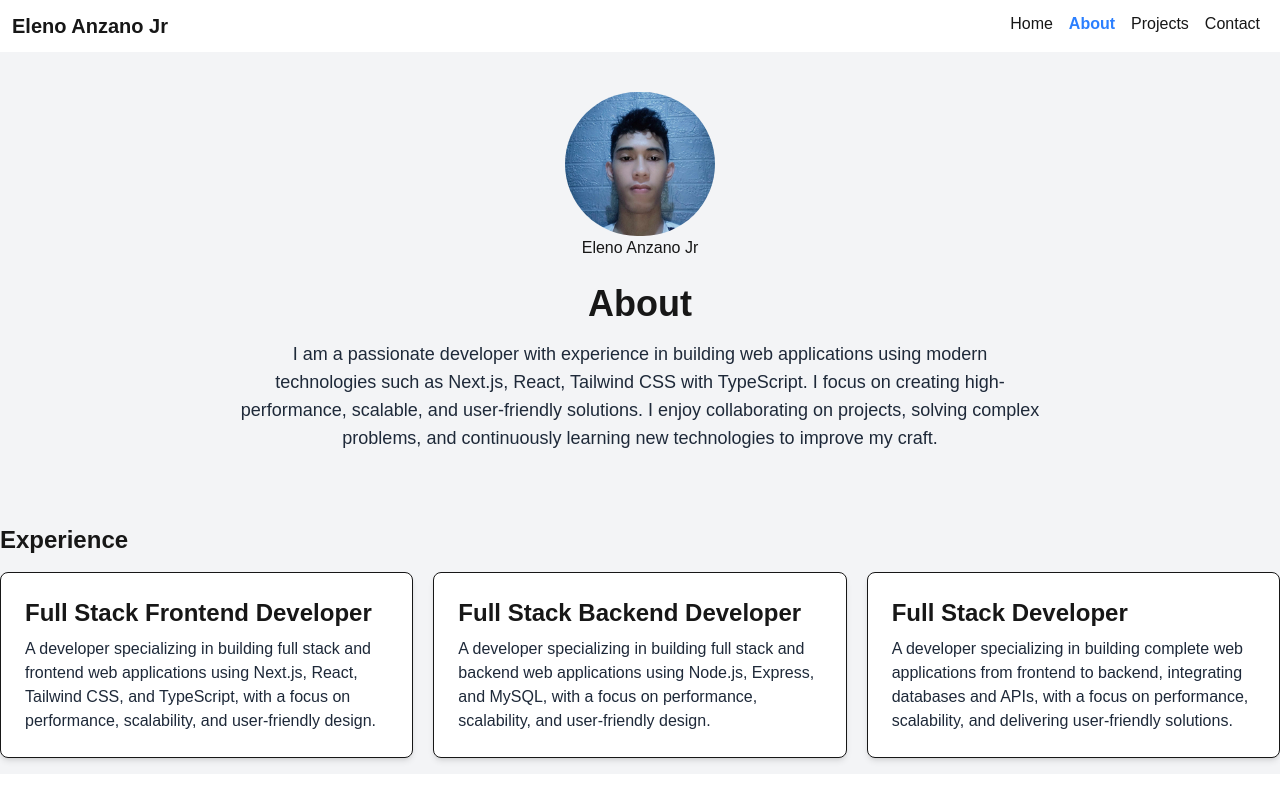
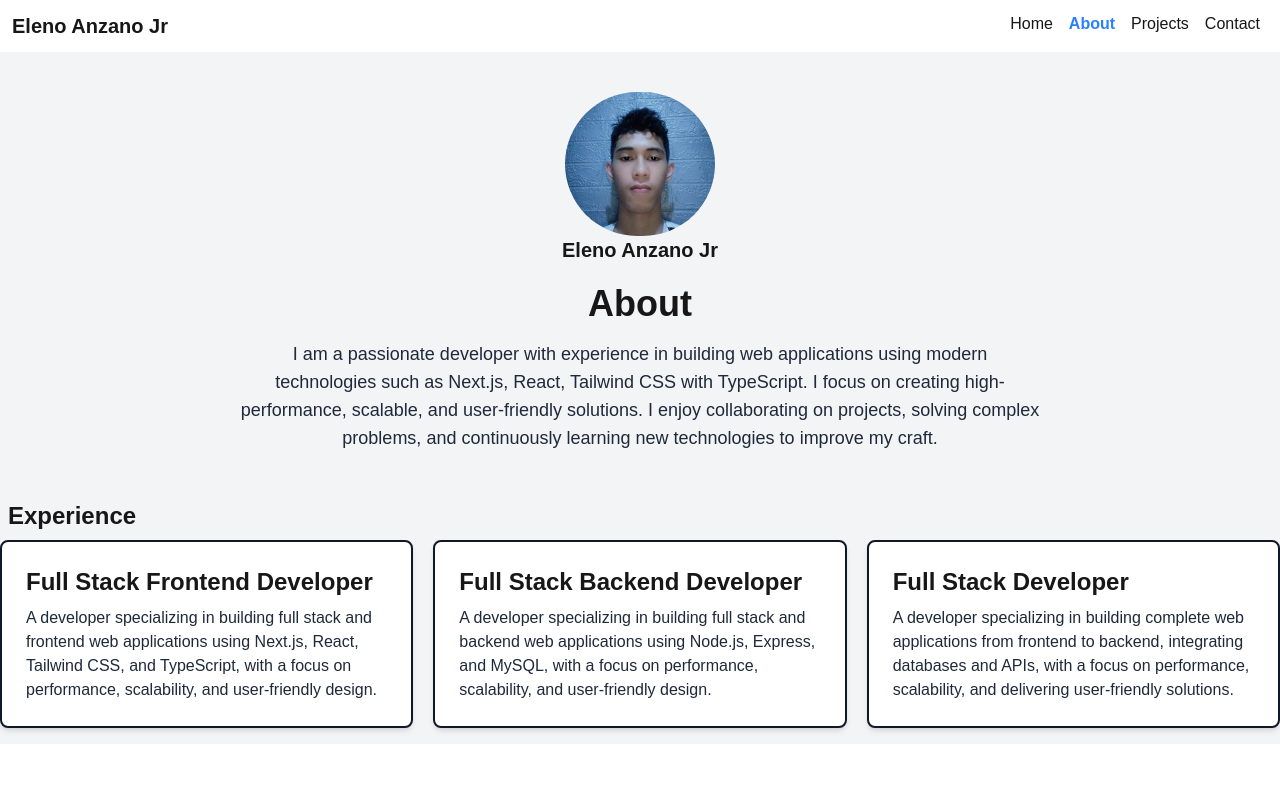
Before and after one commit to ElenoAnzano/Anzano_portfolio, a Next.js app: page /about in a window 1280 px wide. Built offline with nearby package versions, Linux system fonts and the light colour scheme.

Commit message:
new styling changes

```diff
--- a/app/(features)/about/page.tsx
+++ b/app/(features)/about/page.tsx
@@ -5,13 +5,13 @@ export default function AboutHero() {
         <div className="bg-gray-100">
         <div className="flex flex-col items-center justify-center p-10">
             <Image className="rounded-full" src="/myphoto.jpg" alt="My Photo" width={150} height={150} />
-            <p>Eleno Anzano Jr</p><br></br>
-            <h2 className="text-4xl font-bold mb-4">About</h2>
-            <p className="text-lg text-center text-gray-800 w-200 mb-8">
+            <p className="text-xl text-gray-1000 font-bold mb-5">Eleno Anzano Jr</p>
+            <h2 className="text-4xl text-gray-1000 font-bold mb-4">About</h2>
+            <p className="text-lg text-center text-gray-800 w-200">
                 I am a passionate developer with experience in building web applications using modern technologies such as Next.js, React, Tailwind CSS with TypeScript. I focus on creating high-performance, scalable, and user-friendly solutions. I enjoy collaborating on projects, solving complex problems, and continuously learning new technologies to improve my craft.
             </p>
         </div>
-                <h2 className="text-2xl font-bold mb-4">Experience</h2>
+                <h2 className="text-2xl text-gray-1000 font-bold p-2">Experience</h2>
                 <Experience />
         </div>
     );
--- a/app/(features)/contact/page.tsx
+++ b/app/(features)/contact/page.tsx
@@ -3,7 +3,7 @@ export default function Contact() {
     return (
 
         <div className="justify-center bg-gray-100 items-center h-screen bg-gray-100">
-            <h1 className="text-4xl p-10  text-gray-1000 font-bold mb-10 text-center">
+            <h1 className="text-4xl p-10 text-gray-1000 font-bold text-center">
                 Let's get in touch
             </h1>
             <div className="flex items-center gap-10 justify-center">
@@ -36,7 +36,7 @@ export default function Contact() {
                 <div className="border-1 border-gray-300 rounded-lg p-6">
                     <div className="flex gap-4">
                         <div className="flex flex-col w-1/2">
-                            <label className="text-gray-1000">First Name</label>
+                            <h2 className="text-gray-1000">First Name</h2>
                             <input
                                 type="text"
                                 placeholder="Your Name"
@@ -45,7 +45,7 @@ export default function Contact() {
                         </div>
 
                         <div className="flex flex-col w-1/2">
-                            <label className="text-gray-1000">Last Name</label>
+                            <h2 className="text-gray-1000">Last Name</h2>
                             <input
                                 type="text"
                                 placeholder="Your Last Name"
--- a/app/(features)/projects/page.tsx
+++ b/app/(features)/projects/page.tsx
@@ -15,7 +15,7 @@ export default function ProjectsPage() {
   });
 
   return (
-    <div className="p-6 bg-gray-100">
+    <div className="p-6">
       <h1 className=" text-2xl text-center font-bold p-5">Projects</h1>
       <input
         type="text"
--- a/components/Experience.tsx
+++ b/components/Experience.tsx
@@ -23,8 +23,8 @@ export function Experience() {
   return (
     <div className="flex items-center gap-5 justify-center h-100px w-200px">
       {experiences.map((experience) => (
-        <div key={experience.id} className="border-1 bg-white rounded-lg shadow-md p-6 mb-4 w-full max-w-md">
-          <h2 className="text-2xl font-semibold mb-2">{experience.title}</h2>
+        <div key={experience.id} className="border-2 border-gray-900 bg-white rounded-lg shadow-md p-6 mb-4 w-full max-w-md">
+          <h2 className="text-2xl text-gray-1000 font-semibold mb-2">{experience.title}</h2>
           <p className="text-gray-800">{experience.description}</p>
         </div>
       ))}
```
